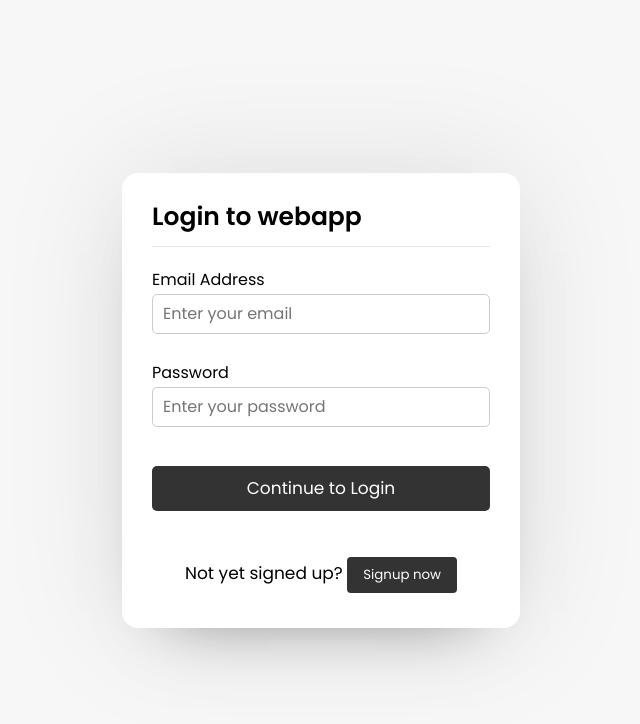
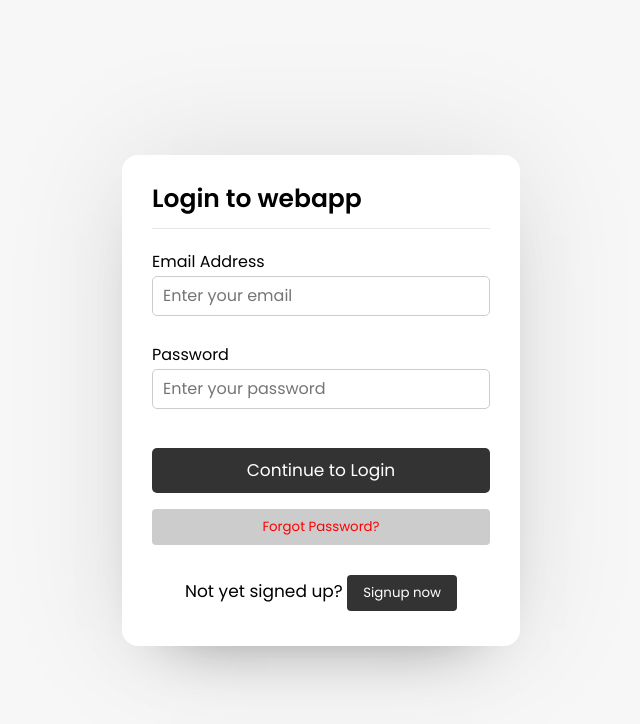
Before and after one commit to SoumenM1/frontend_maxlance, a React (Create React App) app: page /login in a window 1280 px wide. Shown: the top 724 px of the page, without its empty margins (319-959 px from the left). Built offline with nearby package versions, Linux system fonts and the light colour scheme.

Commit message:
add forget password

```diff
--- a/src/components/LoginForm.js
+++ b/src/components/LoginForm.js
@@ -18,6 +18,29 @@ const history = useNavigate()
   const handleSignupClick = () => {
     history('/register');
   };
+  const handleForgotPasswordClick = async () => {
+    try {
+        const userEmail = prompt('Please enter your email:');
+        if (!userEmail) return; // User canceled or entered empty email
+
+        const response = await fetch('https://backend-maxlance.onrender.com/forgot-password', {
+            method: 'POST',
+            body: JSON.stringify({ email: userEmail }), // Pass user-entered email as an object
+            headers: {
+                'Content-Type': 'application/json'
+            }
+        });
+        const data = await response.json();
+        if (data.data) {
+            setMessage('Please check your email to reset your password');
+        } else {
+            setMessage('Something went wrong. Please try again later.');
+        }
+    } catch (error) {
+        console.error('Error sending forgot password request:', error);
+        setMessage('An error occurred. Please try again later.');
+    }
+};
 
   const handleSubmit = async (e) => {
     e.preventDefault();
@@ -68,10 +91,13 @@ const history = useNavigate()
           </div>
           <div className="field button">
             <input type="submit" name="submit" value="Continue to Login" />
+            <button id='fbutton' onClick={handleForgotPasswordClick}>Forgot Password?</button>
           </div>
           {message && <div className="message">{message}</div>}
         </form>
-        <div className="link">Not yet signed up? <button onClick={handleSignupClick}>Signup now</button></div>
+        <div className="link">
+          Not yet signed up? <button onClick={handleSignupClick}>Signup now</button>
+        </div>
       </section>
     </div>
   );
--- a/src/index.css
+++ b/src/index.css
@@ -22,6 +22,7 @@ body{
   box-shadow: 0 0 128px 0 rgba(0,0,0,0.1),
               0 32px 64px -48px rgba(0,0,0,0.5);
 }
+/*my css*/
 .message{
   color: red;
 }
@@ -29,6 +30,10 @@ img{
   height: 100px;
   width: 80px;
   background: 50px;
+}
+#fbutton{
+  color: red;
+  background-color: #ccc;
 }
 /* Login & Signup Form CSS Start */
 .form{
```
